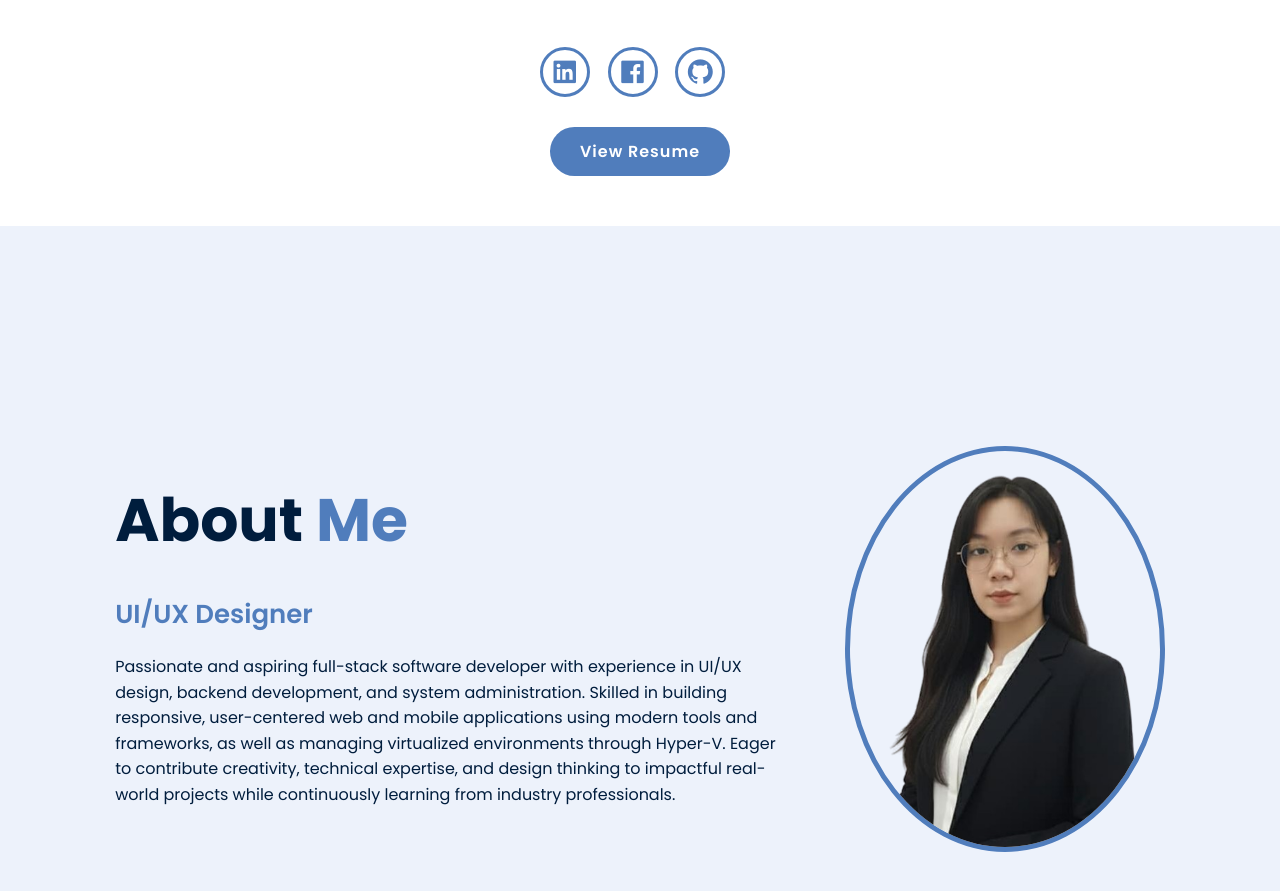
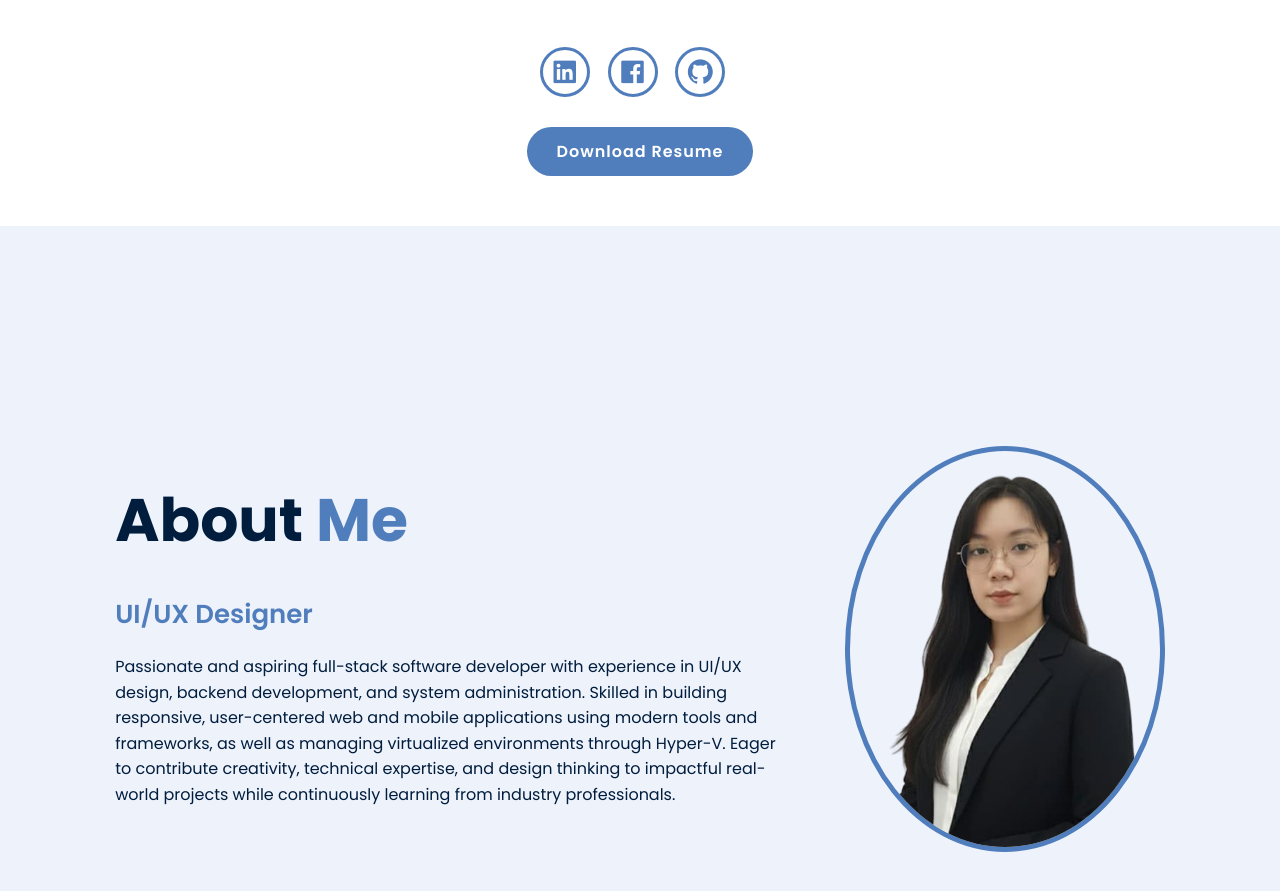
Before and after one commit to rhizzamae18/rhizzaportfolio, a plain HTML site: page index.html in a window 1280 px wide. Shown: the part 867-1758 px from the top of the page. Drawn offline with nearby package versions, Linux system fonts and the light colour scheme.

Commit message:
Update index.html

```diff
--- a/index.html
+++ b/index.html
@@ -49,7 +49,7 @@
                 <a href="https://github.com/rhizzamae18"><i class='bx bxl-github'></i></a>
             </div>
 
-            <a href="files/DiscayaRhizzaMae_Resume.pdf" class="btn" download>View Resume</a>
+            <a href="files/DiscayaRhizzaMae_Resume.pdf" class="btn" download>Download Resume</a>
         </div>
     </section>
 
```
